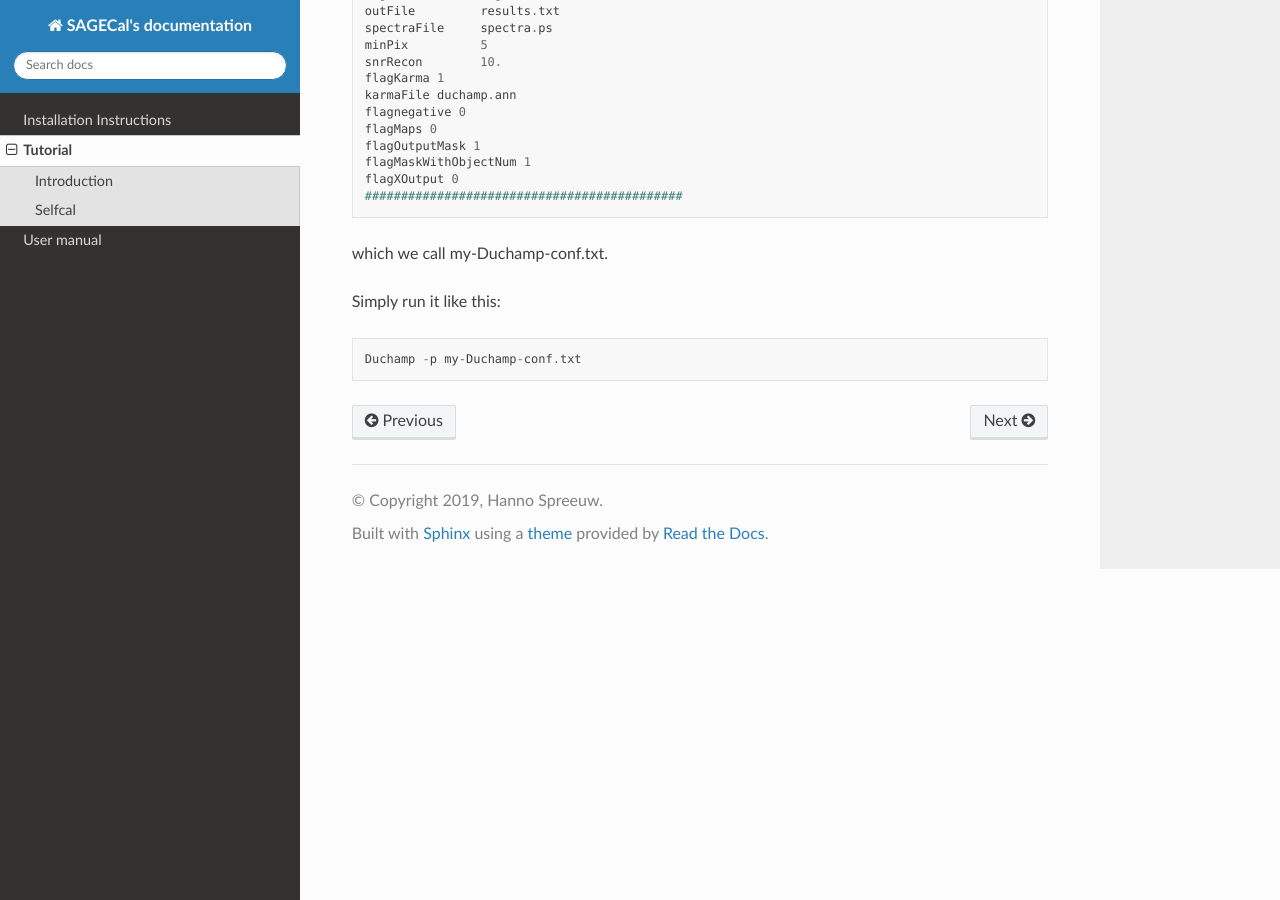
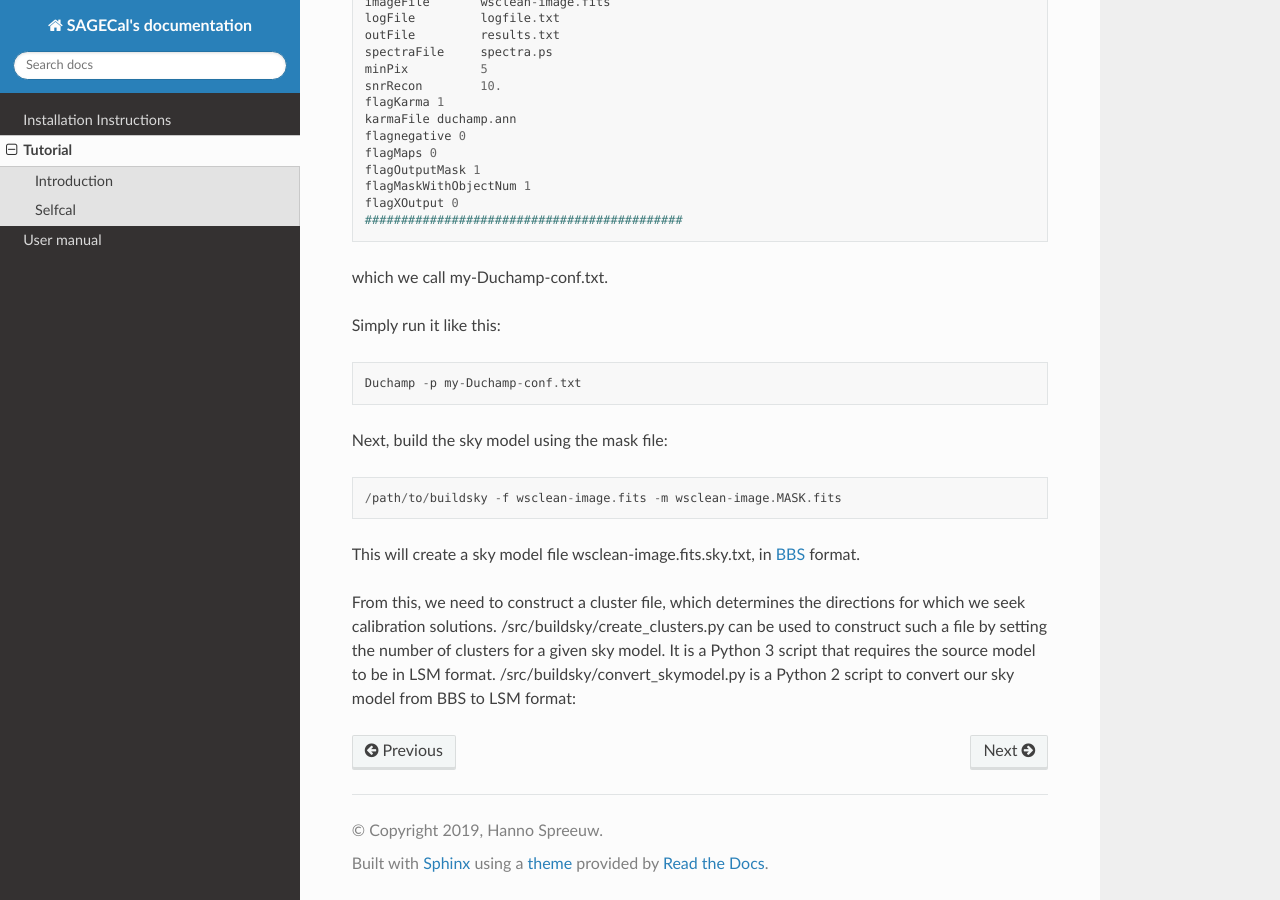
Before and after one commit to nlesc-dirac/sagecal, a Sphinx documentation site: the page built from Docs/source/tutorial.rst, in a window 1280 px wide and 900 px high, scrolled down 2714 px. Built offline with Sphinx 7.4.7 and the Read the Docs theme 2.0.0, drawn with Linux system fonts in a browser that asks for light colours; some of the changed text lies outside the part shown.

Commit message:
Added documentation up to the construction of cluster files

```diff
--- a/Docs/source/tutorial.rst
+++ b/Docs/source/tutorial.rst
@@ -12,7 +12,7 @@ It is assumed that you have performed direction independent calibration prior to
 
 Selfcal
 ^^^^^^^
-We will demonstrate selfcal using the SAGECal executable for a GPU - sagecal_gpu - built with cmake, but instructions are, of course, similar for the containerized version of sagecal_gpu.
+We will demonstrate selfcal using the SAGECal executable for a GPU - sagecal_gpu - built with cmake, but instructions are, of course, similar for the containerized version of sagecal_gpu. Building sagecal will also automatically build buildsky, which we need for self-calibration.
 
 After you have cloned, built and installed SAGECal - e.g., in a directory called "install" - from the top level directory in the cloned repo, do:
 
@@ -127,3 +127,17 @@ Simply run it like this:
    Duchamp -p my-Duchamp-conf.txt
 
 .. _Duchamp: https://www.atnf.csiro.au/people/Matthew.Whiting/Duchamp/
+
+Next, build the sky model using the mask file:
+
+::
+
+   /path/to/buildsky -f wsclean-image.fits -m wsclean-image.MASK.fits
+
+This will create a sky model file wsclean-image.fits.sky.txt, in BBS_ format.
+
+.. _BBS: https://support.astron.nl/LOFARImagingCookbook/bbs.html#calibration-with-bbs
+
+From this, we need to construct a cluster file, which determines the directions for which we seek calibration solutions. /src/buildsky/create_clusters.py can be used to construct such a file by setting the number of clusters for a given sky model. It is a Python 3 script that requires the source model to be in LSM format. /src/buildsky/convert_skymodel.py is a Python 2 script to convert our sky model from BBS to LSM format:
+
+::
```
